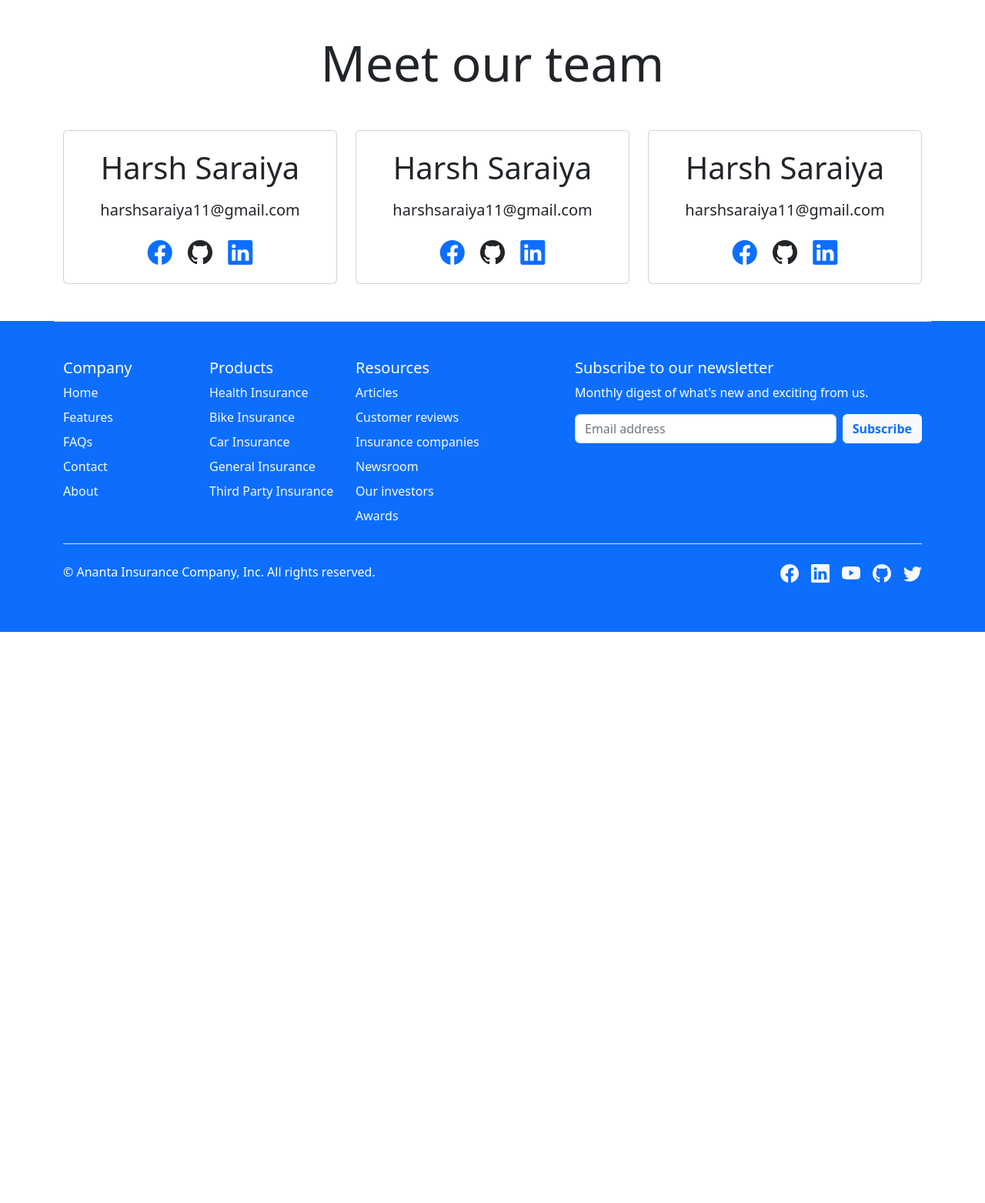
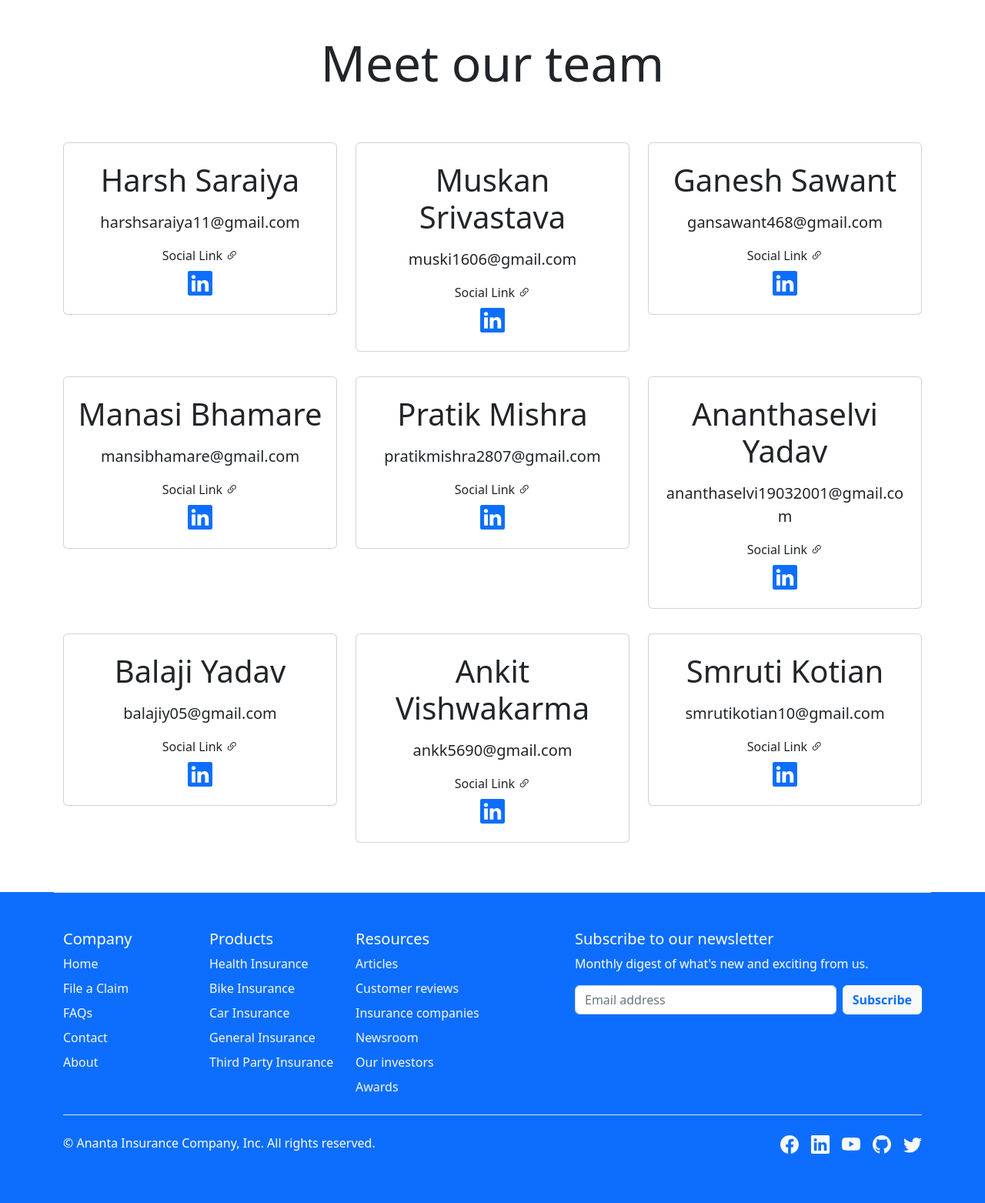
Before and after one commit to HarshSaraiya11/Fraud-Detection-in-Insurance-Claim, a Django app: page /about in a window 1280 px wide. Shown: the part 609-2172 px from the top of the page at 77% size. Before the commit the page ends 1430 px from the top, so only its background shows below. Run offline with Django 4.2, Linux system fonts and the light colour scheme; parts of the project's set-up code (start-up, migrations or seed data) failed here and were passed over; some libraries are stand-ins or nearby versions.

Commit message:
About page done. Dumpdata created.

```diff
--- a/insurance/templates/base.html
+++ b/insurance/templates/base.html
@@ -72,11 +72,11 @@
                         <div class="col-6 col-md-2 mb-3">
                             <h5>Company</h5>
                             <ul class="nav flex-column">
-                                <li class="nav-item mb-2"><a href="#" class="nav-link p-0 text-light">Home</a></li>
-                                <li class="nav-item mb-2"><a href="#" class="nav-link p-0 text-light">Features</a></li>
+                                <li class="nav-item mb-2"><a href="/" class="nav-link p-0 text-light">Home</a></li>
+                                <li class="nav-item mb-2"><a href="/ananta_insurance/claim_form" class="nav-link p-0 text-light">File a Claim</a></li>
                                 <li class="nav-item mb-2"><a href="#" class="nav-link p-0 text-light">FAQs</a></li>
-                                <li class="nav-item mb-2"><a href="#" class="nav-link p-0 text-light">Contact</a></li>
-                                <li class="nav-item mb-2"><a href="#" class="nav-link p-0 text-light">About</a></li>
+                                <li class="nav-item mb-2"><a href="/contact" class="nav-link p-0 text-light">Contact</a></li>
+                                <li class="nav-item mb-2"><a href="/about" class="nav-link p-0 text-light">About</a></li>
                             </ul>
                         </div>
 
--- a/insurance/templates/home/about.html
+++ b/insurance/templates/home/about.html
@@ -3,7 +3,11 @@
 
 {% block aboutActive %}link-light active {% endblock aboutActive %}
 {% block css %}
-
+<style>
+a:hover {
+    {% comment %} padding-left: 10px; {% endcomment %}
+}
+</style>
 {% endblock css %}
 {% block body %}
 <main>
@@ -20,39 +24,102 @@
         <div class="container">
             <div class="heading display-3 text text-center mb-5">Meet our team</div>
             <div class="row">
-                <div class="col-md-4">
+                <div class="col-md-4 py-3">
                     <div class="card">
                         <div class="card-body text-center">
                             {% comment %} <img src="{% static 'home/team/IMG_4174.jpg' %}" alt="" class="rounded-circle" height="200" width="200"> {% endcomment %}
                             <h5 class="card-title display-6 text-center mt-2 pb-2">Harsh Saraiya</h5>
                             <p class="card-text text-center lead">harshsaraiya11@gmail.com</p>
-                            <i class="bi bi-facebook mx-2 text-primary fs-2"></i>
-                            <i class="bi bi-github mx-2  fs-2"></i>
-                            <i class="bi bi-linkedin mx-2 text-primary fs-2"></i>
+                            <p class="card-text text-center lead fs-6 mb-0">Social Link <i class="bi bi-link-45deg"></i></p>
+                            <a href="https://www.linkedin.com/in/harsh-saraiya11/"><i class="bi bi-linkedin mx-2 text-primary fs-2"></i></a>
                         </div>
                     </div>
                 </div>
-                <div class="col-md-4">
+                <div class="col-md-4 py-3">
                     <div class="card">
                         <div class="card-body text-center">
                             {% comment %} <img src="{% static 'home/team/IMG_4174.jpg' %}" alt="" class="rounded-circle" height="200" width="200"> {% endcomment %}
-                            <h5 class="card-title display-6 text-center mt-2 pb-2">Harsh Saraiya</h5>
-                            <p class="card-text text-center lead">harshsaraiya11@gmail.com</p>
-                            <i class="bi bi-facebook mx-2 text-primary fs-2"></i>
-                            <i class="bi bi-github mx-2  fs-2"></i>
-                            <i class="bi bi-linkedin mx-2 text-primary fs-2"></i>
+                            <h5 class="card-title display-6 text-center mt-2 pb-2">Muskan Srivastava</h5>
+                            <p class="card-text text-center lead">muski1606@gmail.com</p>
+                            <p class="card-text text-center lead fs-6 mb-0">Social Link <i class="bi bi-link-45deg"></i></p>
+                            <a href="http://linkedin.com/in/muskan-srivastava-332939211"><i class="bi bi-linkedin mx-2 text-primary fs-2"></i></a>
                         </div>
                     </div>
                 </div>
-                <div class="col-md-4">
+                <div class="col-md-4 py-3">
                     <div class="card">
                         <div class="card-body text-center">
                             {% comment %} <img src="{% static 'home/team/IMG_4174.jpg' %}" alt="" class="rounded-circle" height="200" width="200"> {% endcomment %}
-                            <h5 class="card-title display-6 text-center mt-2 pb-2">Harsh Saraiya</h5>
-                            <p class="card-text text-center lead">harshsaraiya11@gmail.com</p>
-                            <i class="bi bi-facebook mx-2 text-primary fs-2"></i>
-                            <i class="bi bi-github mx-2  fs-2"></i>
-                            <i class="bi bi-linkedin mx-2 text-primary fs-2"></i>
+                            <h5 class="card-title display-6 text-center mt-2 pb-2">Ganesh Sawant</h5>
+                            <p class="card-text text-center lead">gansawant468@gmail.com</p>
+                            <p class="card-text text-center lead fs-6 mb-0">Social Link <i class="bi bi-link-45deg"></i></p>
+                            <a class="hover" href="https://www.linkedin.com/in/ganesh-sawant-556b22195"><i class="bi bi-linkedin mx-2 text-primary fs-2"></i></a>
+                        </div>
+                    </div>
+                </div>
+                <div class="col-md-4 py-3">
+                    <div class="card">
+                        <div class="card-body text-center">
+                            {% comment %} <img src="{% static 'home/team/IMG_4174.jpg' %}" alt="" class="rounded-circle" height="200" width="200"> {% endcomment %}
+                            <h5 class="card-title display-6 text-center mt-2 pb-2">Manasi Bhamare</h5>
+                            <p class="card-text text-center lead">mansibhamare@gmail.com</p>
+                            <p class="card-text text-center lead fs-6 mb-0">Social Link <i class="bi bi-link-45deg"></i></p>
+                            <a class="hover" href="https://www.linkedin.com/in/manasi-bhamare"><i class="bi bi-linkedin mx-2 text-primary fs-2"></i></a>
+                        </div>
+                    </div>
+                </div>
+                <div class="col-md-4 py-3">
+                    <div class="card">
+                        <div class="card-body text-center">
+                            {% comment %} <img src="{% static 'home/team/IMG_4174.jpg' %}" alt="" class="rounded-circle" height="200" width="200"> {% endcomment %}
+                            <h5 class="card-title display-6 text-center mt-2 pb-2">Pratik Mishra</h5>
+                            <p class="card-text text-center lead">pratikmishra2807@gmail.com</p>
+                            <p class="card-text text-center lead fs-6 mb-0">Social Link <i class="bi bi-link-45deg"></i></p>
+                            <a class="hover" href="https://www.linkedin.com/in/pratik-mishra-126b2523"><i class="bi bi-linkedin mx-2 text-primary fs-2"></i></a>
+                        </div>
+                    </div>
+                </div>
+                <div class="col-md-4 py-3">
+                    <div class="card">
+                        <div class="card-body text-center">
+                            {% comment %} <img src="{% static 'home/team/IMG_4174.jpg' %}" alt="" class="rounded-circle" height="200" width="200"> {% endcomment %}
+                            <h5 class="card-title display-6 text-center mt-2 pb-2">Ananthaselvi Yadav</h5>
+                            <p class="card-text text-center lead">ananthaselvi19032001@gmail.com</p>
+                            <p class="card-text text-center lead fs-6 mb-0">Social Link <i class="bi bi-link-45deg"></i></p>
+                            <a class="hover" href="https://www.linkedin.com/in/ananthaselvi-s-126b11190"><i class="bi bi-linkedin mx-2 text-primary fs-2"></i></a>
+                        </div>
+                    </div>
+                </div>
+                <div class="col-md-4 py-3">
+                    <div class="card">
+                        <div class="card-body text-center">
+                            {% comment %} <img src="{% static 'home/team/IMG_4174.jpg' %}" alt="" class="rounded-circle" height="200" width="200"> {% endcomment %}
+                            <h5 class="card-title display-6 text-center mt-2 pb-2">Balaji Yadav</h5>
+                            <p class="card-text text-center lead">balajiy05@gmail.com</p>
+                            <p class="card-text text-center lead fs-6 mb-0">Social Link <i class="bi bi-link-45deg"></i></p>
+                            <a class="hover" href="https://www.linkedin.com/in/balaji-yadav-280984209"><i class="bi bi-linkedin mx-2 text-primary fs-2"></i></a>
+                        </div>
+                    </div>
+                </div>
+                <div class="col-md-4 py-3">
+                    <div class="card">
+                        <div class="card-body text-center">
+                            {% comment %} <img src="{% static 'home/team/IMG_4174.jpg' %}" alt="" class="rounded-circle" height="200" width="200"> {% endcomment %}
+                            <h5 class="card-title display-6 text-center mt-2 pb-2">Ankit Vishwakarma</h5>
+                            <p class="card-text text-center lead">ankk5690@gmail.com</p>
+                            <p class="card-text text-center lead fs-6 mb-0">Social Link <i class="bi bi-link-45deg"></i></p>
+                            <a href="https://www.linkedin.com/in/ankit-vishwakarma-960761163"><i class="bi bi-linkedin mx-2 text-primary fs-2"></i></a>
+                        </div>
+                    </div>
+                </div>
+                <div class="col-md-4 py-3">
+                    <div class="card">
+                        <div class="card-body text-center">
+                            {% comment %} <img src="{% static 'home/team/IMG_4174.jpg' %}" alt="" class="rounded-circle" height="200" width="200"> {% endcomment %}
+                            <h5 class="card-title display-6 text-center mt-2 pb-2">Smruti Kotian</h5>
+                            <p class="card-text text-center lead">smrutikotian10@gmail.com</p>
+                            <p class="card-text text-center lead fs-6 mb-0">Social Link <i class="bi bi-link-45deg"></i></p>
+                            <a href="https://www.linkedin.com/in/smruti-kotian-a780b4216"><i class="bi bi-linkedin mx-2 text-primary fs-2"></i></a>
                         </div>
                     </div>
                 </div>
```
Also changed, not shown: insurance/data.json (added, +1 -0 lines).
